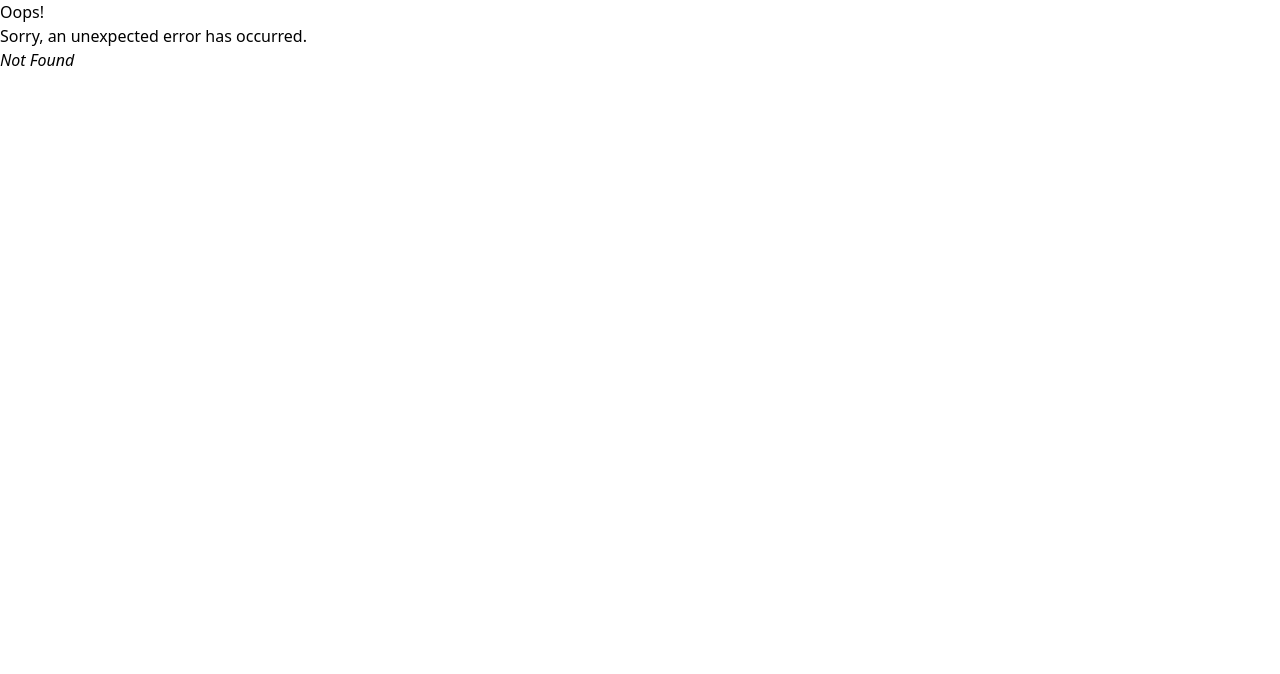
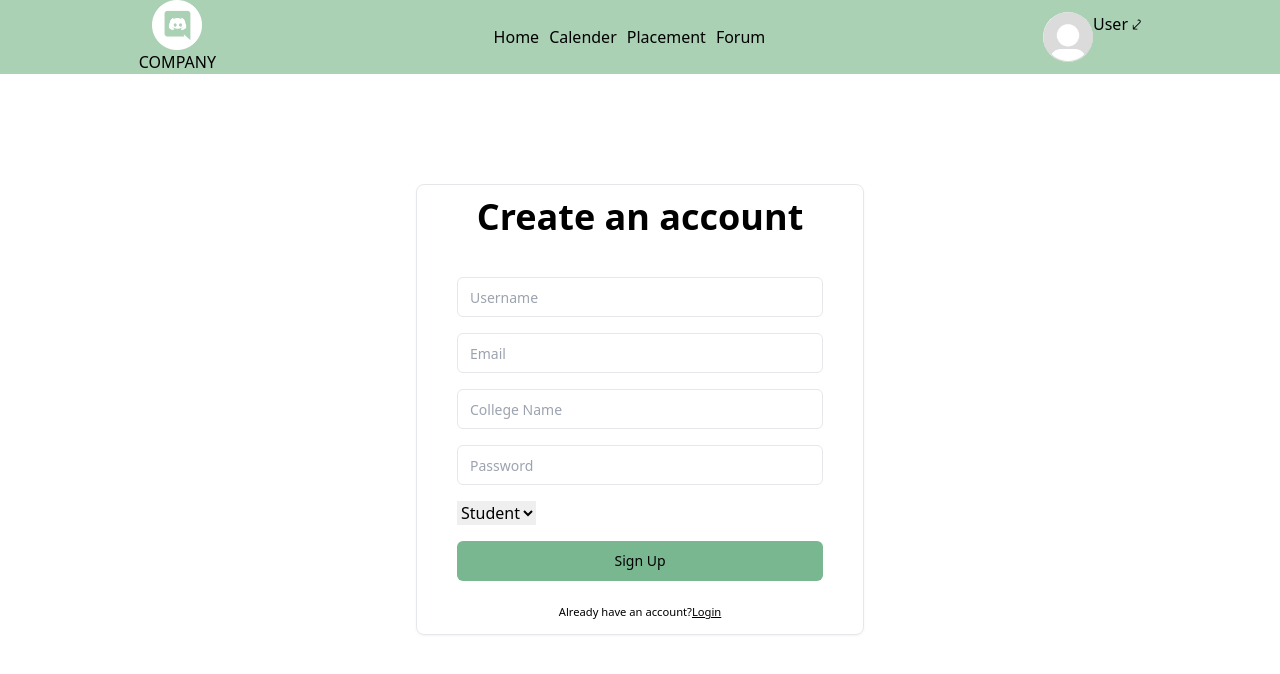
Before and after one commit to ShaunakKDatar/VEGAHackathonFrontEnd, a React (Vite) app: page /signup in a window 1280 px wide. Before the commit this address had no page. Shown: the top 674 px of the page. Built offline with nearby package versions, Linux system fonts and the light colour scheme.

Commit message:
fixing navbar

```diff
--- a/src/Components/Login.jsx
+++ b/src/Components/Login.jsx
@@ -1,4 +1,5 @@
 import React from 'react'
+import { Link } from 'react-router-dom'
 
 export default function Login() {
   return (
@@ -54,10 +55,11 @@ export default function Login() {
 
     </div>
     <div className="mt-4 text-center text-sm">
+      <small>
       Don't have an account?
-      <a className="underline" href="#">
+      <Link className="underline" to="/signup">
         Sign up
-      </a>
+      </Link></small>
     </div>
   </div>
 </div>
--- a/src/Components/Navbar/Navbar.jsx
+++ b/src/Components/Navbar/Navbar.jsx
@@ -1,33 +1,45 @@
-import './Navbar.css'
-import { useState } from 'react';
-const Navbar=()=>{
+import { useState } from "react";
+import { Link } from "react-router-dom";
+const Navbar = () => {
   const [isOpen, setIsOpen] = useState(false);
 
   const toggleMenu = () => {
     setIsOpen(!isOpen);
   };
-    return(
-      <div className="navbar bg-tertiary">
-          <div className="left">
-            <div className="companyname">
-          <a href="/"><img src={"discord.png"} alt="" /></a>
+  return (
+    <div className="navbar bg-tertiary flex items-center justify-around">
+
+        <div className="companyname flex flex-col items-center justify-center">
+          <a href="/">
+            <img src={"discord.png"} alt="" width={'50px'} />
+          </a>
           <p>COMPANY</p>
         </div>
-          <ul>
-            <li href="#"><a href='/home'>Home</a></li>
-            <li href="#"><a href='/calender'>Calender</a></li>
-            <li href="#"><a href='/placement'>Placement</a></li>
-            <li href="#"><a href='/forum'>Forum</a></li>
+        <ul className="flex gap-[10px]">
+          <li href="#">
+            <a href="/home">Home</a>
+          </li>
+          <li href="#">
+            <a href="/calender">Calender</a>
+          </li>
+          <li href="#">
+            <a href="/placement">Placement</a>
+          </li>
+          <li href="#">
+            <a href="/forum">Forum</a>
+          </li>
         </ul>
-          </div>
-          <div className="profile dropdown" onClick={toggleMenu}>
-            <img className="img1" src={'photo_default.jpg'} alt="" />
-            <p className="" onClick={toggleMenu}>User ⤦</p>
+
+      <div className="profile dropdown flex" onClick={toggleMenu}>
+        <img className="img1 rounded-full" width={'50px'} src={"photo_default.jpg"} alt="" />
+        <p className="" onClick={toggleMenu}>
+          User ⤦
+        </p>
         {isOpen && (
-        <div className="menu">
+          <div className="menu absolute top-[70px] bg-tertiary">
             <div className="dropcontainer">
               <div className="profile">
-              <img src={'photo_default.jpg'} alt="" />
+                {/* <img src={"photo_default.jpg"} alt="" width="40px" /> */}
                 <p className="name">Ghruank</p>
               </div>
               <a href="">My profile</a>
@@ -35,13 +47,13 @@ const Navbar=()=>{
               <a href="">Settings</a>
               <a href="">Notification</a>
               <div className="line"></div>
-            <a href="">Logout</a>
+              <Link to="/login">login</Link>
             </div>
           </div>
         )}
       </div>
     </div>
   );
-}
+};
 
 export default Navbar;
--- a/src/Components/RegisterCompany.jsx
+++ /dev/null
@@ -1,60 +0,0 @@
-import React from 'react'
-
-export default function RegisterCompany() {
-  return (
-    <div>
-        <div className='mt-10'>
-
-   <div class="rounded-lg border bg-card text-card-foreground shadow-sm mx-auto max-w-md px-10">
-     <div class="space-y-2 text-center">
-       <h1 class="text-4xl font-bold mt-3 px-3" >Create an account</h1>
-
-     </div>
-     <div class="space-y-4 mt-10 mb-5">
-
-     <div class="space-y-2">
-
-      <input
-        class="flex h-10 w-full rounded-md border border-input bg-background px-3 py-2 text-sm ring-offset-background file:border-0 file:bg-transparent file:text-sm file:font-medium placeholder:text-muted-foreground focus-visible:outline-none focus-visible:ring-2 focus-visible:ring-ring focus-visible:ring-offset-2 disabled:cursor-not-allowed disabled:opacity-50"
-        id="college"
-        placeholder="Company Name"
-        required=""
-      />
-    </div>
-       <div class="space-y-2">
-
-         <input
-           class="flex h-10 w-full rounded-md border border-input bg-background px-3 py-2 text-sm ring-offset-background file:border-0 file:bg-transparent file:text-sm file:font-medium placeholder:text-muted-foreground focus-visible:outline-none focus-visible:ring-2 focus-visible:ring-ring focus-visible:ring-offset-2 disabled:cursor-not-allowed disabled:opacity-50"
-           id="email"
-           placeholder="Email"
-           required=""
-           type="email"
-         />
-       </div>
-
-       <div class="space-y-2">
-
-         <input
-           class="flex h-10 w-full rounded-md border border-input bg-background px-3 py-2 text-sm ring-offset-background file:border-0 file:bg-transparent file:text-sm file:font-medium placeholder:text-muted-foreground focus-visible:outline-none focus-visible:ring-2 focus-visible:ring-ring focus-visible:ring-offset-2 disabled:cursor-not-allowed disabled:opacity-50"
-           id="password"
-           required=""
-           type="password"
-           placeholder='Password'
-         />
-       </div>
-       <button stlye={{marginBottom : '10px'}}class=" bg-secondary inline-flex items-center justify-center whitespace-nowrap rounded-md text-sm font-medium ring-offset-background transition-colors focus-visible:outline-none focus-visible:ring-2 focus-visible:ring-ring focus-visible:ring-offset-2 disabled:pointer-events-none disabled:opacity-50 bg-seconbdary text-primary-foreground hover:bg-seconbdary/90 h-10 px-4 py-2 w-full ">
-         Sign Up
-       </button>
-     </div>
-
-     <div className="mt-1 text-center text-sm mb-3">
-      Already have an account?
-      <a className="underline" href="#">
-        Login
-      </a>
-    </div>
-   </div>
-       </div>
-    </div>
-  )
-}
--- a/src/Components/RegisterStudent.jsx
+++ b/src/Components/RegisterStudent.jsx
@@ -1,65 +1,79 @@
-import React from 'react'
+import React, { useState } from "react";
+import { Link } from "react-router-dom";
 
 export default function RegisterStudent() {
+  let [isTPO, setIsTPO] = useState(false);
+  const roleHandler = ()=>{
+    console.log(isTPO);
+    setIsTPO(!setIsTPO);
+  }
+
+
+
   return (
-    <div className='mt-10'>
-
-<div class="rounded-lg border bg-card text-card-foreground shadow-sm mx-auto max-w-md px-10">
-  <div class="space-y-2 text-center">
-    <h1 class="text-4xl font-bold mt-3" >Create an account</h1>
-
+    <div className="mt-10">
+      <div className="rounded-lg border bg-card text-card-foreground shadow-sm mx-auto max-w-md px-10">
+        <div className="space-y-2 text-center">
+          <h1 className="text-4xl font-bold mt-3">Create an account</h1>
         </div>
-  <div class="space-y-4 mt-10 mb-5">
-    <div class="space-y-2">
-
+        <div className="space-y-4 mt-10 mb-5">
+          <div className="space-y-2">
             <input
-        class="flex h-10 w-full rounded-md border border-input bg-background px-3 py-2 text-sm ring-offset-background file:border-0 file:bg-transparent file:text-sm file:font-medium placeholder:text-muted-foreground focus-visible:outline-none focus-visible:ring-2 focus-visible:ring-ring focus-visible:ring-offset-2 disabled:cursor-not-allowed disabled:opacity-50"
+              className="flex h-10 w-full rounded-md border border-input bg-background px-3 py-2 text-sm ring-offset-background file:border-0 file:bg-transparent file:text-sm file:font-medium placeholder:text-muted-foreground focus-visible:outline-none focus-visible:ring-2 focus-visible:ring-ring focus-visible:ring-offset-2 disabled:cursor-not-allowed disabled:opacity-50"
               id="username"
               placeholder="Username"
               required=""
             />
           </div>
-    <div class="space-y-2">
-
+          <div className="space-y-2">
             <input
-        class="flex h-10 w-full rounded-md border border-input bg-background px-3 py-2 text-sm ring-offset-background file:border-0 file:bg-transparent file:text-sm file:font-medium placeholder:text-muted-foreground focus-visible:outline-none focus-visible:ring-2 focus-visible:ring-ring focus-visible:ring-offset-2 disabled:cursor-not-allowed disabled:opacity-50"
+              className="flex h-10 w-full rounded-md border border-input bg-background px-3 py-2 text-sm ring-offset-background file:border-0 file:bg-transparent file:text-sm file:font-medium placeholder:text-muted-foreground focus-visible:outline-none focus-visible:ring-2 focus-visible:ring-ring focus-visible:ring-offset-2 disabled:cursor-not-allowed disabled:opacity-50"
               id="email"
               placeholder="Email"
               required=""
               type="email"
             />
           </div>
-    <div class="space-y-2">
-
+          <div className="space-y-2">
             <input
-        class="flex h-10 w-full rounded-md border border-input bg-background px-3 py-2 text-sm ring-offset-background file:border-0 file:bg-transparent file:text-sm file:font-medium placeholder:text-muted-foreground focus-visible:outline-none focus-visible:ring-2 focus-visible:ring-ring focus-visible:ring-offset-2 disabled:cursor-not-allowed disabled:opacity-50"
+              className="flex h-10 w-full rounded-md border border-input bg-background px-3 py-2 text-sm ring-offset-background file:border-0 file:bg-transparent file:text-sm file:font-medium placeholder:text-muted-foreground focus-visible:outline-none focus-visible:ring-2 focus-visible:ring-ring focus-visible:ring-offset-2 disabled:cursor-not-allowed disabled:opacity-50"
               id="college"
               placeholder="College Name"
               required=""
             />
           </div>
-    <div class="space-y-2">
-
+          <div className="space-y-2">
             <input
-        class="flex h-10 w-full rounded-md border border-input bg-background px-3 py-2 text-sm ring-offset-background file:border-0 file:bg-transparent file:text-sm file:font-medium placeholder:text-muted-foreground focus-visible:outline-none focus-visible:ring-2 focus-visible:ring-ring focus-visible:ring-offset-2 disabled:cursor-not-allowed disabled:opacity-50"
+              className="flex h-10 w-full rounded-md border border-input bg-background px-3 py-2 text-sm ring-offset-background file:border-0 file:bg-transparent file:text-sm file:font-medium placeholder:text-muted-foreground focus-visible:outline-none focus-visible:ring-2 focus-visible:ring-ring focus-visible:ring-offset-2 disabled:cursor-not-allowed disabled:opacity-50"
               id="password"
               required=""
               type="password"
-        placeholder='Password'
+              placeholder="Password"
             />
           </div>
-    <button stlye={{marginBottom : '10px'}}class=" bg-secondary inline-flex items-center justify-center whitespace-nowrap rounded-md text-sm font-medium ring-offset-background transition-colors focus-visible:outline-none focus-visible:ring-2 focus-visible:ring-ring focus-visible:ring-offset-2 disabled:pointer-events-none disabled:opacity-50 bg-seconbdary text-primary-foreground hover:bg-seconbdary/90 h-10 px-4 py-2 w-full ">
+          <div className="dropdown-select">
+            <select name="cars" id="cars" onChange={()=>{roleHandler()}}>
+              <option value="volvo">Student</option>
+              <option value="saab">TPO</option>
+            </select>
+          </div>
+          <button
+            stlye={{ marginBottom: "10px" }}
+            className=" bg-secondary inline-flex items-center justify-center whitespace-nowrap rounded-md text-sm font-medium ring-offset-background transition-colors focus-visible:outline-none focus-visible:ring-2 focus-visible:ring-ring focus-visible:ring-offset-2 disabled:pointer-events-none disabled:opacity-50 bg-seconbdary text-primary-foreground hover:bg-seconbdary/90 h-10 px-4 py-2 w-full "
+          >
             Sign Up
           </button>
         </div>
 
         <div className="mt-1 text-center text-sm pb-3">
+          <small>
             Already have an account?
-      <a className="underline" href="#">
+            <Link className="underline" to="/Login">
               Login
-      </a>
+            </Link>
+          </small>
         </div>
       </div>
     </div>
-  )
+  );
 }
--- a/src/Components/RegisterTPO.jsx
+++ b/src/Components/RegisterTPO.jsx
@@ -49,10 +49,11 @@ export default function RegisterTPO() {
     <p className='text-xs'> This is for Student Registration</p>
 
     <div className="mt-1 text-center text-sm pb-3">
+      <small>
       Already have an account?
-      <a className="underline" href="#">
+      <Link className="underline" to="/Login">
         Login
-      </a>
+      </Link></small>
     </div>
     </div>
 
--- /dev/null
+++ b/src/Pages/LoginSignupPage.jsx
@@ -0,0 +1,17 @@
+import React from 'react'
+import MyCalendar from '../Components/Calender-Zoher/Calender-Zoher'
+import Login from '../Components/Login'
+import RegisterStudent from '../Components/RegisterStudent'
+import RegisterTPO from '../Components/RegisterTPO'
+
+
+export default function LoginSignUpPage(props) {
+
+        if (props.page==="login"){
+            return (<div className='pt-[70px]'><Login/></div>)
+        }else if(props.page==="signupTPO"){
+            return(<div className='pt-[70px]'><RegisterTPO/><RegisterStudent/></div>)
+        }else{
+            return(<div className='pt-[70px]'><RegisterStudent/></div>)
+        }
+}
--- a/src/main.jsx
+++ b/src/main.jsx
@@ -8,6 +8,7 @@ import './index.css'
 import Root from './routes/root.jsx'
 import ErrorPage from './error-page.jsx'
 import LandingPage from './Pages/LandingPage.jsx'
+import LoginSignUpPage from './Pages/LoginSignupPage.jsx'
 const router = createBrowserRouter([
   {
     path: "/",
@@ -15,8 +16,20 @@ const router = createBrowserRouter([
     errorElement:<ErrorPage/>,
     children:[{
       path: "",
-      element: <LandingPage/>
-    }]
+      element: <LandingPage/>,
+      errorElement:<ErrorPage/>
+    },
+    {
+      path:"/login",
+      element:<LoginSignUpPage page="login"/>,
+      errorElement:<ErrorPage/>
+    },
+    {
+      path:"/signup",
+      element:<LoginSignUpPage page=""/>,
+      errorElement:<ErrorPage/>
+    }
+  ]
   },
 ]);
 
--- a/src/routes/root.jsx
+++ b/src/routes/root.jsx
@@ -1,5 +1,6 @@
 import { Outlet } from "react-router-dom";
 import Navbar from "../Components/Navbar/Navbar";
+import MyCalendar from "../Components/Calender-Zoher/Calender-Zoher";
 
 
 export default function Root() {
```
Also changed, not shown: src/Pages/CSS/landing.css (deleted). Lines whose indentation alone changed are shown as unchanged.
